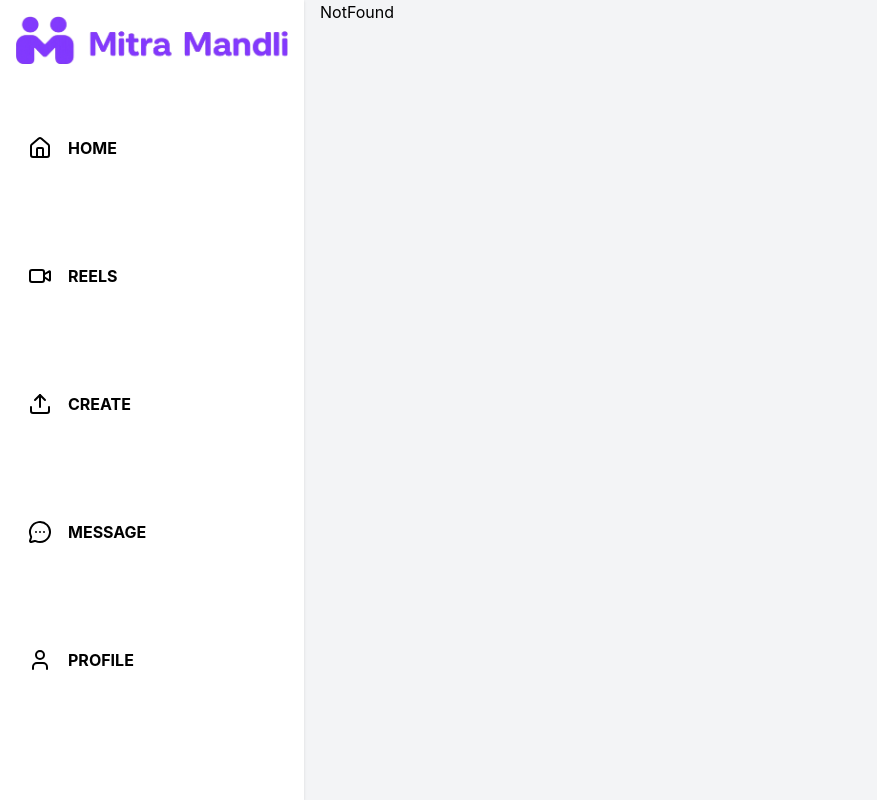
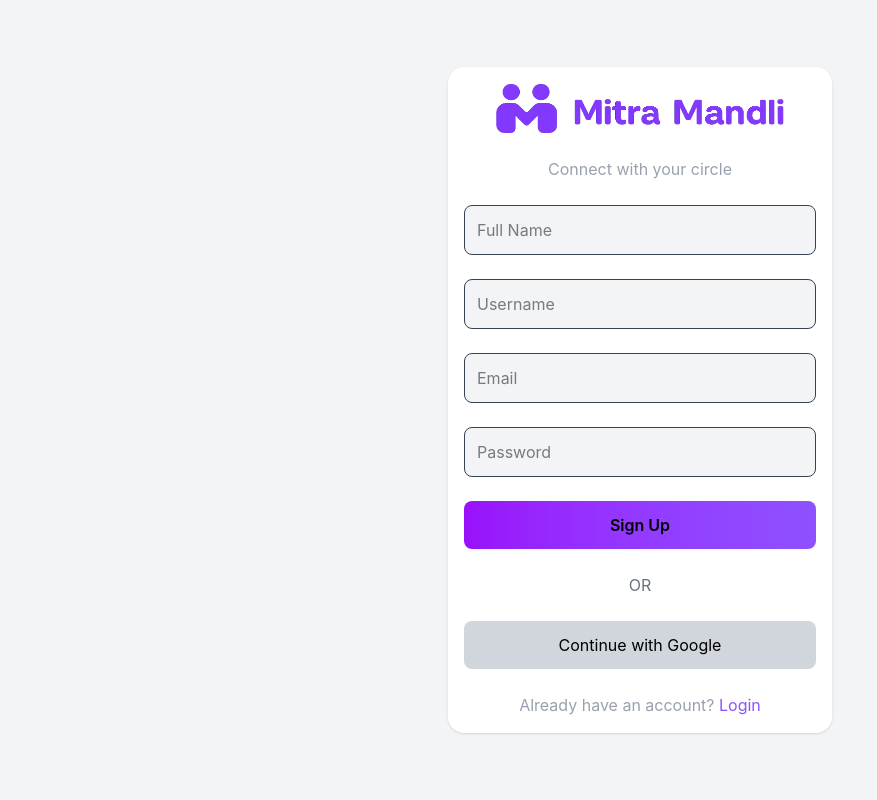
Before and after one commit to tanujkhedar/Mitra-Mandli-App-Client, a React (Vite) app: page /register in a window 1280 px wide. Shown: the whole page, without its empty margins (0-877 px from the left). Built offline with nearby package versions, Linux system fonts and the light colour scheme.

Commit message:
login and signup page created and start working on auth feature

```diff
--- /dev/null
+++ b/src/pages/auth/Auth.slice.js
@@ -0,0 +1,16 @@
+import { createSlice } from "@reduxjs/toolkit";
+
+export const AuthSlice = createSlice({
+  name : "auth",
+  initialState : {
+    user : null,
+    isAuth : false
+  },
+  reducers : {
+    logout : (state) => {
+      state.user = null;
+      state.isAuth = false;
+    },
+    login : (state, action) => {}
+  }
+})
--- /dev/null
+++ b/src/pages/auth/Login.page.jsx
@@ -0,0 +1,54 @@
+import app_logo from '../../assets/app_logo.png'
+
+const Login = () => {
+  return (
+    <div className="h-dvh flex items-center justify-center bg-gray-100 text-black p-4">
+      <div className="w-full max-w-sm p-4 bg-white rounded-2xl shadow space-y-6">
+
+        <div className='flex justify-center'>
+            <img className='w-2xs' src={app_logo} alt="app logo" />
+        </div>
+
+        <p className="text-center text-gray-400">
+          Connect with your circle
+        </p>
+
+        <input
+          type="text"
+          placeholder="Email or Username"
+          className="w-full p-3 rounded-lg bg-gray-100 border border-gray-700 focus:outline-none focus:border-violet-500"
+        />
+
+        <input
+          type="password"
+          placeholder="Password"
+          className="w-full p-3 rounded-lg bg-gray-100 border border-gray-700 focus:outline-none focus:border-violet-500"
+        />
+
+        <div className="text-right text-sm text-gray-400">
+          Forgot Password?
+        </div>
+
+        <button className="w-full p-3 rounded-lg bg-linear-to-r from-purple-600 to-violet-500 font-semibold">
+          Login
+        </button>
+
+        <div className="text-center text-gray-500">OR</div>
+
+        <button className="w-full p-3 rounded-lg bg-gray-300">
+          Continue with Google
+        </button>
+
+        <p className="text-center text-gray-400">
+          Don't have an account?{" "}
+          <span className="text-violet-500 cursor-pointer">
+            Sign up
+          </span>
+        </p>
+
+      </div>
+    </div>
+  )
+}
+
+export default Login
--- /dev/null
+++ b/src/pages/auth/SignUp.page.jsx
@@ -0,0 +1,50 @@
+import app_logo from '../../assets/app_logo.png'
+
+const SignUp = () => {
+  return (
+    <div className="h-dvh flex items-center justify-center bg-gray-100 text-black p-4">
+      <div className="w-full max-w-sm p-4 bg-white rounded-2xl shadow space-y-6">
+
+        <div className='flex justify-center'>
+            <img className='w-2xs' src={app_logo} alt="app logo" />
+        </div>
+
+        <p className="text-center text-gray-400">
+          Connect with your circle
+        </p>
+
+        <input type="text" placeholder="Full Name"
+          className="w-full p-3 rounded-lg bg-gray-100 border border-gray-700 focus:outline-none focus:border-violet-500" />
+
+        <input type="text" placeholder="Username"
+          className="w-full p-3 rounded-lg bg-gray-100 border border-gray-700 focus:outline-none focus:border-violet-500" />
+
+        <input type="email" placeholder="Email"
+          className="w-full p-3 rounded-lg bg-gray-100 border border-gray-700 focus:outline-none focus:border-violet-500" />
+
+        <input type="password" placeholder="Password"
+          className="w-full p-3 rounded-lg bg-gray-100 border border-gray-700 focus:outline-none focus:border-violet-500" />
+
+        <button className="w-full p-3 rounded-lg bg-linear-to-r from-purple-600 to-violet-500 font-semibold">
+          Sign Up
+        </button>
+
+        <div className="text-center text-gray-500">OR</div>
+
+        <button className="w-full p-3 rounded-lg bg-gray-300">
+          Continue with Google
+        </button>
+
+        <p className="text-center text-gray-400">
+          Already have an account?{" "}
+          <span className="text-violet-500 cursor-pointer">
+            Login
+          </span>
+        </p>
+
+      </div>
+    </div>
+  )
+}
+
+export default SignUp
```
Also changed, not shown: src/app/Routes.jsx (+10 -0 lines).
